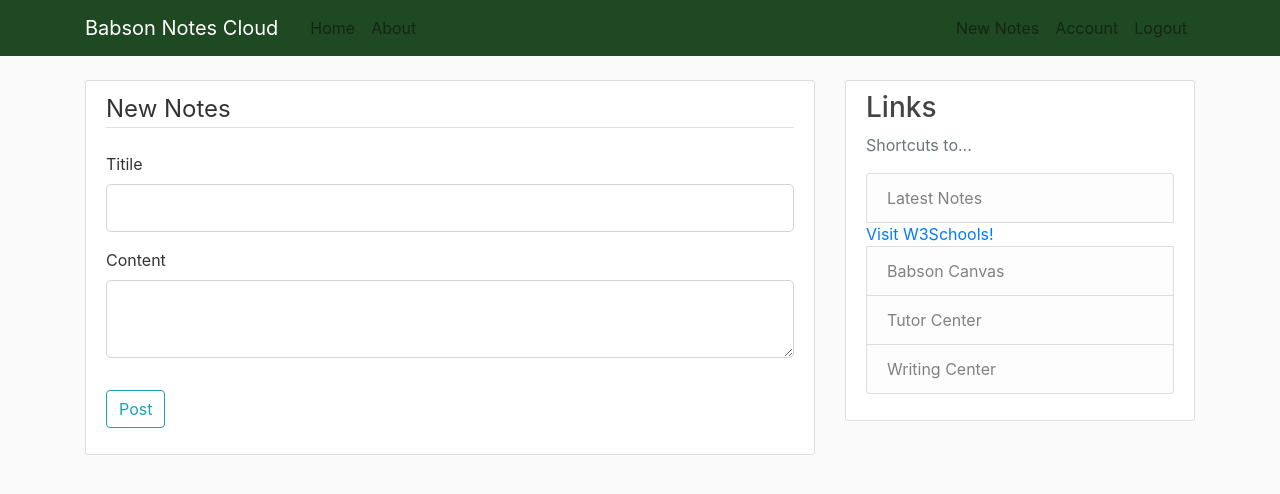
After one commit to JasmineGong1107/Final-Project, a Flask app: page /post/new in a window 1280 px wide. The commit adds this page. Shown: the top 494 px of the page. Run offline with Flask 2, Linux system fonts and the light colour scheme; a user stored in the database is signed in; some libraries are stand-ins or nearby versions.

Commit message:
edit/delete notes

```diff
--- a/notescloud/app/forms.py
+++ b/notescloud/app/forms.py
@@ -1,7 +1,7 @@
 from flask_wtf import FlaskForm
 from flask_wtf.file import FileField, FileAllowed
 from flask_login import current_user
-from wtforms import StringField, PasswordField, SubmitField, BooleanField
+from wtforms import StringField, PasswordField, SubmitField, BooleanField, TextAreaField
 from wtforms.validators import DataRequired, Length, Email, EqualTo, ValidationError
 import email_validator
 from app.models import User
@@ -73,3 +73,9 @@ class UpdateAccountForm(FlaskForm):
             user = User.query.filter_by(email=email.data).first()
             if user:
                 raise ValidationError("This email is taken. Please use another one.")
+
+
+class PostForm(FlaskForm):
+    title=StringField('Titile',validators=[DataRequired()])
+    content=TextAreaField('Content',validators=[DataRequired()])
+    submit=SubmitField('Post')
--- a/notescloud/app/routes.py
+++ b/notescloud/app/routes.py
@@ -1,32 +1,17 @@
 import secrets
 import os
 from PIL import Image
-from flask import render_template, url_for, flash, redirect, request
+from flask import render_template, url_for, flash, redirect, request, abort
 from app import app, db, bcrypt
-from app.forms import RegistrationForm, LoginForm, UpdateAccountForm
+from app.forms import RegistrationForm, LoginForm, UpdateAccountForm, PostForm
 from app.models import User, Post
 from flask_login import login_user, current_user, logout_user, login_required
-
-
-posts = [
-    {
-        "author": "Jasmine",
-        "title": "Session 1",
-        "content": "Class Notes",
-        "date_posted": "August 24 2020",
-    },
-    {
-        "author": "Jiaying",
-        "title": "Session 26",
-        "content": "Review Session",
-        "date_posted": "November 18 2020",
-    },
-]
 
 
 @app.route("/")
 @app.route("/home")
 def home():
+    posts = Post.query.all()
     return render_template("home.html", posts=posts)
 
 
@@ -113,3 +98,59 @@ def account():
     return render_template(
         "account.html", title="Account", image_file=image_file, form=form
     )
+
+
+@app.route("/post/new", methods=["GET", "POST"])
+@login_required
+def new_post():
+    form = PostForm()
+    if form.validate_on_submit():
+        post = Post(
+            title=form.title.data, content=form.content.data, author=current_user
+        )
+        db.session.add(post)
+        db.session.commit()
+        flash("Your notes have been uploaded!", "success")
+        return redirect(url_for("home"))
+    return render_template(
+        "create_post.html", title="New Post", form=form, legend="New Notes"
+    )
+
+
+@app.route("/post/int:<post_id>")
+def post(post_id):
+    post = Post.query.get_or_404(post_id)
+    return render_template("post.html", title=post.title, post=post)
+
+
+@app.route("/post/int:<post_id>/update", methods=["GET", "POST"])
+@login_required
+def update_post(post_id):
+    post = Post.query.get_or_404(post_id)
+    if post.author != current_user:
+        abort(403)
+    form = PostForm()
+    if form.validate_on_submit():
+        post.title = form.title.data
+        post.content = form.content.data
+        db.session.commit()
+        flash("Your note has been updated!", "success")
+        return redirect(url_for("post", post_id=post.id))
+    elif request.method == "GET":
+        form.title.data = post.title
+        form.content.data = post.content
+    return render_template(
+        "create_post.html", title="Update Notes", form=form, legend="Update Notes"
+    )
+
+
+@app.route("/post/int:<post_id>/delete", methods=["POST"])
+@login_required
+def delete_post(post_id):
+    post = Post.query.get_or_404(post_id)
+    if post.author != current_user:
+        abort(403)
+    db.session.delete(post)
+    db.session.commit()
+    flash("Your note has been deleted!", "success")
+    return redirect(url_for("home"))
--- /dev/null
+++ b/notescloud/app/templates/create_post.html
@@ -0,0 +1,42 @@
+{% extends "layout.html" %}
+{%  block content %}
+<div class="content-section">
+    <form method="POST" action="">
+        {{ form.hidden_tag() }}
+        <fieldset class="form-group">
+            <legend class="border-bottom mb-4">{{legend}}</legend>
+            <div class="form-group">
+                {{ form.title.label(class="form-control-label") }}
+                {% if form.title.errors %}
+                {{ form.title(class="form-control form-control-lg is-invalid") }}
+                <div class="invalid-feedback">
+                    {% for error in form.title.errors %}
+                    <span>{{ error }}</span>
+                    {% endfor %}
+                </div>
+                {% else %}
+                {{ form.title(class="form-control form-control-lg") }}
+                {% endif %}
+            </div>
+            <div class="form-group">
+                {{ form.content.label(class="form-control-label") }}
+                {% if form.content.errors %}
+                {{ form.content(class="form-control form-control-lg is-invalid") }}
+                <div class="invalid-feedback">
+                    {% for error in form.content.errors %}
+                    <span>{{ error }}</span>
+                    {% endfor %}
+                </div>
+                {% else %}
+                {{ form.content(class="form-control form-control-lg") }}
+                {% endif %}
+            </div>
+
+        </fieldset>
+        <div class="form-group">
+            {{ form.submit(class="btn btn-outline-info") }}
+        </div>
+
+    </form>
+</div>
+{% endblock content %}
--- a/notescloud/app/templates/layout.html
+++ b/notescloud/app/templates/layout.html
@@ -36,6 +36,7 @@
                     <!-- Navbar Right Side -->
                     <div class="navbar-nav">
                         {% if current_user.is_authenticated %}
+                        <a class="nav-item nav-link" href="{{url_for('new_post')}}">New Notes</a>
                         <a class="nav-item nav-link" href="{{url_for('account')}}">Account</a>
                         <a class="nav-item nav-link" href="{{url_for('logout')}}">Logout</a>
                         {% else %}
@@ -64,13 +65,14 @@
             </div>
             <div class="col-md-4">
                 <div class="content-section">
-                    <h3>Our Sidebar</h3>
-                    <p class='text-muted'>You can put any information here you'd like.
+                    <h3>Links</h3>
+                    <p class='text-muted'>Shortcuts to...
                     <ul class="list-group">
                         <li class="list-group-item list-group-item-light">Latest Notes</li>
+                        <a href="https://www.w3schools.com/" target="_blank">Visit W3Schools!</a>
                         <li class="list-group-item list-group-item-light">Babson Canvas</li>
-                        <li class="list-group-item list-group-item-light">Babson Portal</li>
                         <li class="list-group-item list-group-item-light">Tutor Center</li>
+                        <li class="list-group-item list-group-item-light">Writing Center</li>
                     </ul>
                     </p>
                 </div>
```
Also changed, not shown: notescloud/app/templates/home.html (+5 -3 lines), notescloud/app/templates/post.html (added, +44 -0 lines), notescloud/app/site.db.
